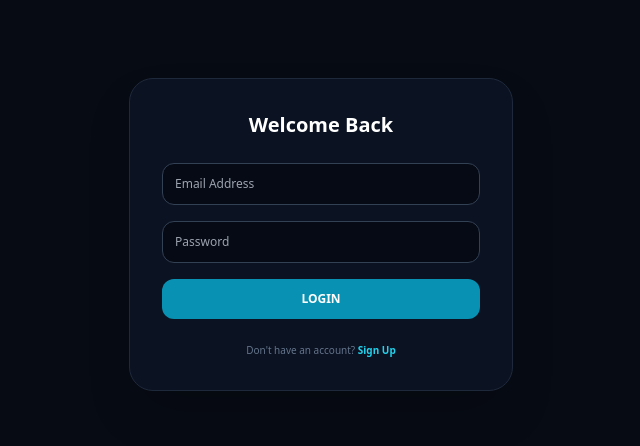
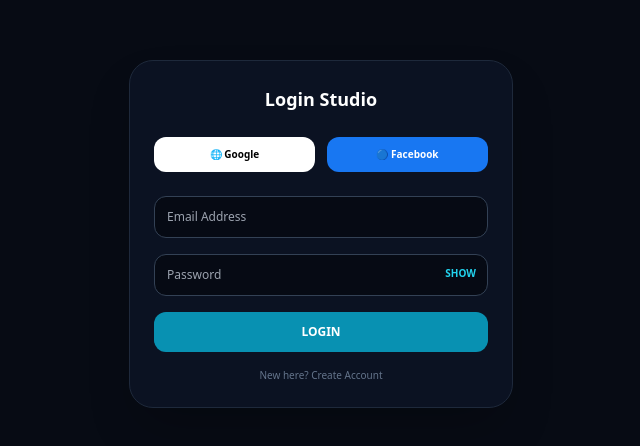
Before and after one commit to deepbhauak-wq/cineflow-ai, a Next.js app: page / in a window 1280 px wide. Shown: the part 166-612 px from the top of the page, without its empty margins (319-959 px from the left). Built offline with nearby package versions, Linux system fonts and the light colour scheme.

Commit message:
Update page.jsx

```diff
--- a/app/page.jsx
+++ b/app/page.jsx
@@ -3,87 +3,87 @@ import React, { useState } from "react";
 
 export default function CineFlowProStudio() {
   const [isLoggedIn, setIsLoggedIn] = useState(false);
-  const [authMode, setAuthMode] = useState("login"); // 'login' or 'signup'
+  const [authMode, setAuthMode] = useState("login");
+  const [showPass, setShowPass] = useState(false);
+
+  // Dashboard states
   const [prompt, setPrompt] = useState("यीशु तूफान के बीच नाव में...");
+  const [style, setStyle] = useState("Bible Art");
+  const [plan, setPlan] = useState("Pro");
 
-  // States for 6-point UI
-  const [ratio, setRatio] = useState("16:9");
-  const [style, setStyle] = useState("Bible Art");
-
-  // Auth Handling
-  const handleAuth = (e) => {
-    e.preventDefault();
-    setIsLoggedIn(true);
-  };
+  // Auth Handler
+  const handleAuth = (e) => { e.preventDefault(); setIsLoggedIn(true); };
 
   if (!isLoggedIn) {
     return (
-      <div className="min-h-screen bg-[#070b14] flex items-center justify-center p-6">
-        <div className="w-full max-w-sm bg-[#0b1222] p-8 rounded-3xl border border-slate-800 shadow-2xl">
-          <h2 className="text-xl font-black text-white mb-6 text-center">{authMode === 'login' ? 'Welcome Back' : 'Create Account'}</h2>
+      <div className="min-h-screen bg-[#070b14] flex items-center justify-center p-4">
+        <div className="w-full max-w-sm bg-[#0b1222] p-6 rounded-3xl border border-slate-800 shadow-2xl">
+          <h2 className="text-lg font-black text-white mb-6 text-center">{authMode === 'login' ? 'Login Studio' : 'Create Account'}</h2>
+
+          {/* Social Buttons */}
+          <div className="grid grid-cols-2 gap-3 mb-6">
+            <button className="text-[10px] font-bold p-2.5 bg-white text-black rounded-xl">🌐 Google</button>
+            <button className="text-[10px] font-bold p-2.5 bg-[#1877F2] text-white rounded-xl">🔵 Facebook</button>
+          </div>
+
           <form onSubmit={handleAuth} className="space-y-4">
             {authMode === 'signup' && <input type="text" placeholder="Full Name" className="w-full bg-[#060a14] border border-slate-700 p-3 rounded-xl text-xs" />}
             <input type="email" placeholder="Email Address" className="w-full bg-[#060a14] border border-slate-700 p-3 rounded-xl text-xs" />
-            <input type="password" placeholder="Password" className="w-full bg-[#060a14] border border-slate-700 p-3 rounded-xl text-xs" />
+
+            {/* Password Field with Show/Hide Toggle */}
+            <div className="relative">
+              <input type={showPass ? "text" : "password"} placeholder="Password" className="w-full bg-[#060a14] border border-slate-700 p-3 rounded-xl text-xs" />
+              <button type="button" onClick={() => setShowPass(!showPass)} className="absolute right-3 top-3 text-[10px] font-bold text-cyan-400">
+                {showPass ? "HIDE" : "SHOW"}
+              </button>
+            </div>
+
             <button className="w-full py-3 bg-cyan-600 rounded-xl font-black text-xs text-white uppercase">{authMode === 'login' ? 'Login' : 'Sign Up'}</button>
           </form>
-          <div className="mt-6 text-[10px] text-center text-slate-500">
-            {authMode === 'login' ? "Don't have an account? " : "Already have an account? "}
-            <span onClick={() => setAuthMode(authMode === 'login' ? 'signup' : 'login')} className="text-cyan-400 font-bold cursor-pointer">
-              {authMode === 'login' ? 'Sign Up' : 'Login'}
-            </span>
-          </div>
+          <p className="mt-4 text-[10px] text-center text-slate-500 cursor-pointer" onClick={() => setAuthMode(authMode === 'login' ? 'signup' : 'login')}>
+            {authMode === 'login' ? "New here? Create Account" : "Already have account? Login"}
+          </p>
         </div>
       </div>
     );
   }
 
-  // Dashboard (The 6-point UI structure you liked)
+  // Dashboard (6-Point Structure)
   return (
     <div className="min-h-screen bg-[#070b14] text-slate-100 font-sans pb-10">
-      <header className="px-5 py-4 border-b border-slate-800 flex justify-between items-center">
-        <h1 className="text-sm font-black text-cyan-400 uppercase">CineFlow Pro Studio</h1>
-        <button onClick={() => setIsLoggedIn(false)} className="text-[9px] bg-red-900/20 text-red-400 px-3 py-1 rounded border border-red-900 font-bold">LOGOUT</button>
+      <header className="px-5 py-4 border-b border-slate-800 bg-[#090f1d] flex justify-between items-center">
+        <h1 className="text-xs font-black text-cyan-400 uppercase tracking-widest">CineFlow Pro Studio</h1>
+        <button onClick={() => setIsLoggedIn(false)} className="text-[9px] bg-red-950 text-red-300 px-3 py-1 rounded font-bold uppercase">Logout</button>
       </header>
 
       <main className="max-w-xl mx-auto px-4 pt-6 space-y-6">
-        {/* 1. Master Story */}
         <div className="p-4 rounded-2xl bg-[#0b1222] border border-slate-800 space-y-2">
           <label className="text-[9px] font-black uppercase text-cyan-500">🎛️ 1. Master Story Input</label>
-          <textarea value={prompt} onChange={(e) => setPrompt(e.target.value)} className="w-full bg-[#060a14] border border-slate-800 rounded-xl p-3 text-xs outline-none" rows={3} />
+          <textarea value={prompt} onChange={(e) => setPrompt(e.target.value)} rows={3} className="w-full bg-[#060a14] border border-slate-800 rounded-xl p-3 text-xs outline-none" />
         </div>
 
-        {/* 2. Aspect Ratio */}
-        <div className="p-4 rounded-2xl bg-[#0b1222] border border-slate-800 space-y-2">
-            <label className="text-[9px] font-black uppercase text-cyan-500">📺 2. Aspect Ratio</label>
-            <div className="grid grid-cols-3 gap-2">{["16:9", "9:16", "21:9"].map(r => <button key={r} onClick={() => setRatio(r)} className={`p-2 rounded-lg text-[10px] font-bold ${ratio === r ? 'bg-cyan-950 border border-cyan-500' : 'bg-[#060a14] border border-slate-800'}`}>{r}</button>)}</div>
+        <div className="grid grid-cols-2 gap-4">
+            <div className="p-3 rounded-2xl bg-[#0b1222] border border-slate-800"><label className="text-[8px] font-bold text-slate-500">📺 2. ASPECT RATIO</label><select className="w-full bg-transparent text-xs font-bold outline-none"><option>16:9 Cinema</option></select></div>
+            <div className="p-3 rounded-2xl bg-[#0b1222] border border-slate-800"><label className="text-[8px] font-bold text-slate-500">📚 3. TIMELINE</label><select className="w-full bg-transparent text-xs font-bold outline-none"><option>60 Min Mode</option></select></div>
         </div>
 
-        {/* 3. Timeline */}
-        <div className="p-4 rounded-2xl bg-[#0b1222] border border-slate-800 space-y-2">
-            <label className="text-[9px] font-black uppercase text-cyan-500">📚 3. Timeline</label>
-            <div className="grid grid-cols-3 gap-2">{["3 Min", "30 Min", "60 Min"].map(d => <button key={d} className="p-2 bg-[#060a14] rounded-lg border border-slate-800 text-[10px] font-bold">{d}</button>)}</div>
+        <div className="grid grid-cols-2 gap-4">
+            <div className="p-3 rounded-2xl bg-[#0b1222] border border-slate-800"><label className="text-[8px] font-bold text-purple-400">🧠 4. STORY AI</label><select className="w-full bg-transparent text-xs font-bold outline-none"><option>GPT-5.6</option></select></div>
+            <div className="p-3 rounded-2xl bg-[#0b1222] border border-slate-800"><label className="text-[8px] font-bold text-cyan-400">📹 5. VIDEO AI</label><select className="w-full bg-transparent text-xs font-bold outline-none"><option>Veo</option></select></div>
         </div>
 
-        {/* 4 & 5. AI Engines */}
-        <div className="grid grid-cols-2 gap-4">
-            <div className="p-4 rounded-2xl bg-[#0b1222] border border-slate-800"><label className="text-[9px] font-black text-purple-400">🧠 4. STORY AI</label><select className="w-full bg-transparent text-xs font-bold mt-1 outline-none"><option>Auto</option></select></div>
-            <div className="p-4 rounded-2xl bg-[#0b1222] border border-slate-800"><label className="text-[9px] font-black text-cyan-400">📹 5. VIDEO AI</label><select className="w-full bg-transparent text-xs font-bold mt-1 outline-none"><option>Veo</option></select></div>
-        </div>
-
-        {/* 6. Visual Style Gallery */}
         <div className="p-4 rounded-2xl bg-[#0b1222] border border-slate-800 space-y-3">
           <label className="text-[9px] font-black uppercase text-amber-500">🎞️ 6. Visual Atmosphere & Style</label>
           <div className="grid grid-cols-2 gap-2">
             {[{n:"Bible Art", i:"📜"}, {n:"Cinematic", i:"⚔️"}, {n:"3D Anim", i:"🧊"}, {n:"Documentary", i:"🎥"}].map((st) => (
-              <button key={st.n} onClick={() => setStyle(st.n)} className={`p-3 rounded-xl border text-[10px] font-bold flex items-center gap-2 transition-all ${style === st.n ? 'bg-[#1f1910] border-amber-500 text-amber-200' : 'bg-[#060a14] border-slate-800 text-slate-400'}`}>
+              <button key={st.n} onClick={() => setStyle(st.n)} className={`p-3 rounded-xl border text-[10px] font-bold flex items-center gap-2 ${style === st.n ? 'bg-[#1f1910] border-amber-500 text-amber-200' : 'bg-[#060a14] border-slate-800 text-slate-400'}`}>
                 <span className="text-sm">{st.i}</span> {st.n}
               </button>
             ))}
           </div>
         </div>
 
-        <button className="w-full py-4 bg-gradient-to-r from-cyan-500 to-blue-600 rounded-2xl font-black text-xs uppercase tracking-widest text-white">🚀 Generate Cinema Video Package</button>
+        <button className="w-full py-4 bg-gradient-to-r from-cyan-600 to-blue-600 rounded-2xl font-black text-xs uppercase tracking-widest text-white shadow-lg">🚀 Generate Cinema Video Package</button>
       </main>
     </div>
   );
```
